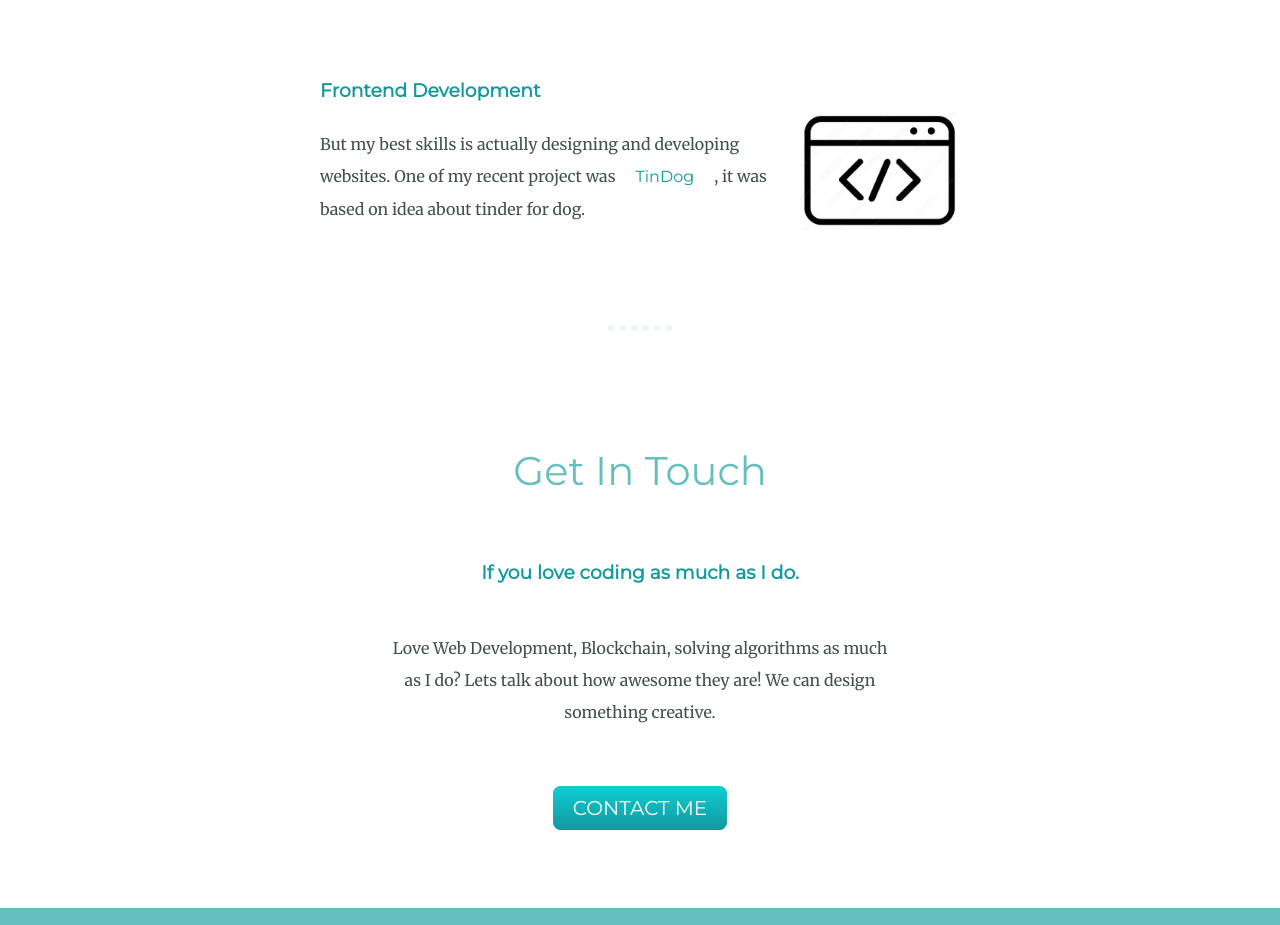
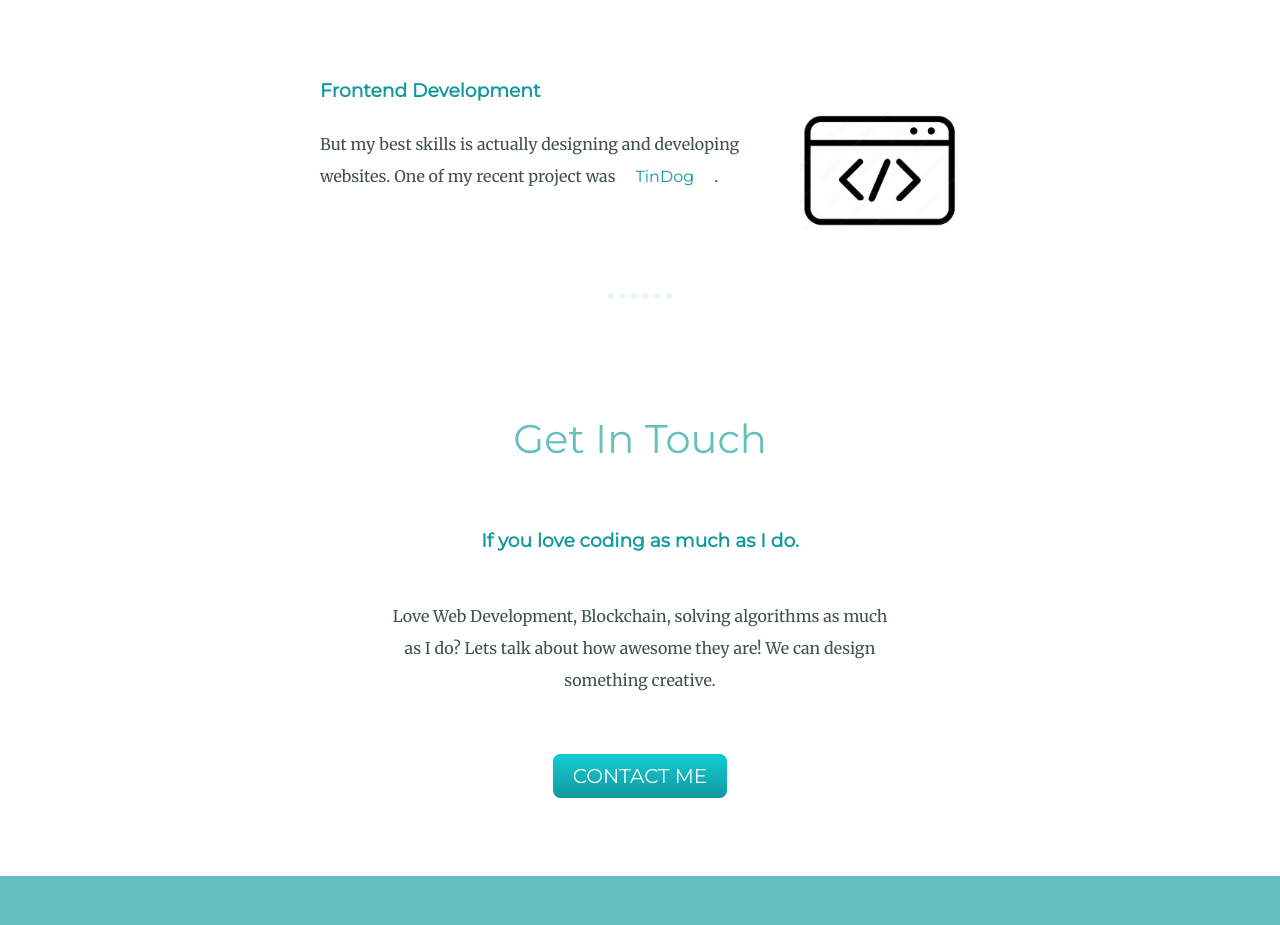
Before and after one commit to anuragjain-git/Anurag, a plain HTML site: page index.html in a window 1280 px wide. Shown: the part 1900-2825 px from the top of the page. Drawn offline with Linux system fonts and the light colour scheme.

```diff
--- a/index.html
+++ b/index.html
@@ -34,7 +34,7 @@
         <div class="skill-row">
           <img class="webdev-img" src="images/webdev.jpg" alt="code-img">
           <h3 style="margin-top: 10px;">Frontend Development</h3>
-          <p>But my best skills is actually designing and developing websites. One of my recent project was<a href="https://anuragjain-git.github.io/tindog/">TinDog</a>, it was based on idea about tinder for dog.</p>
+          <p>But my best skills is actually designing and developing websites. One of my recent project was<a href="https://anuragjain-git.github.io/tindog/">TinDog</a>.</p>
         </div>
       </div>
       <hr>
```
